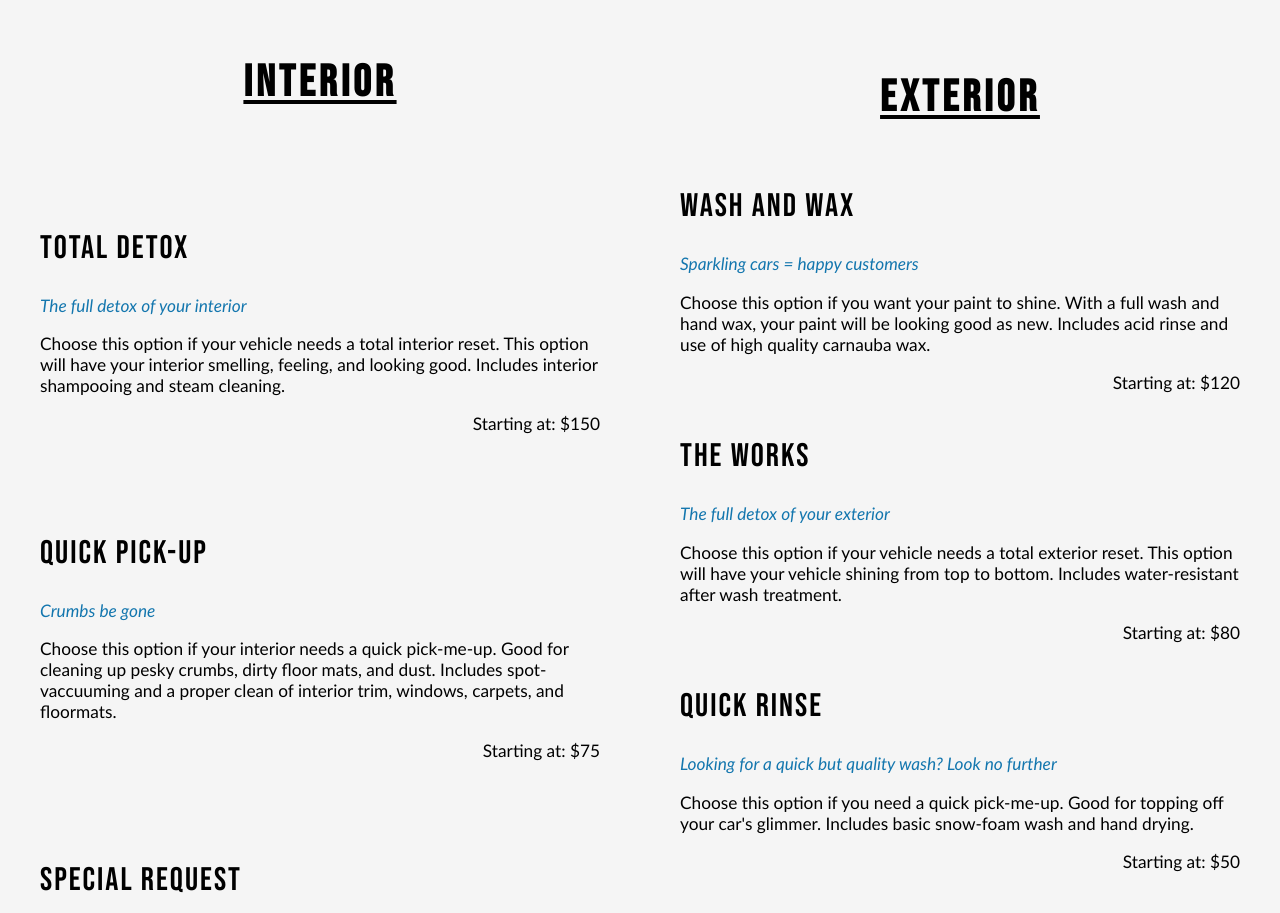
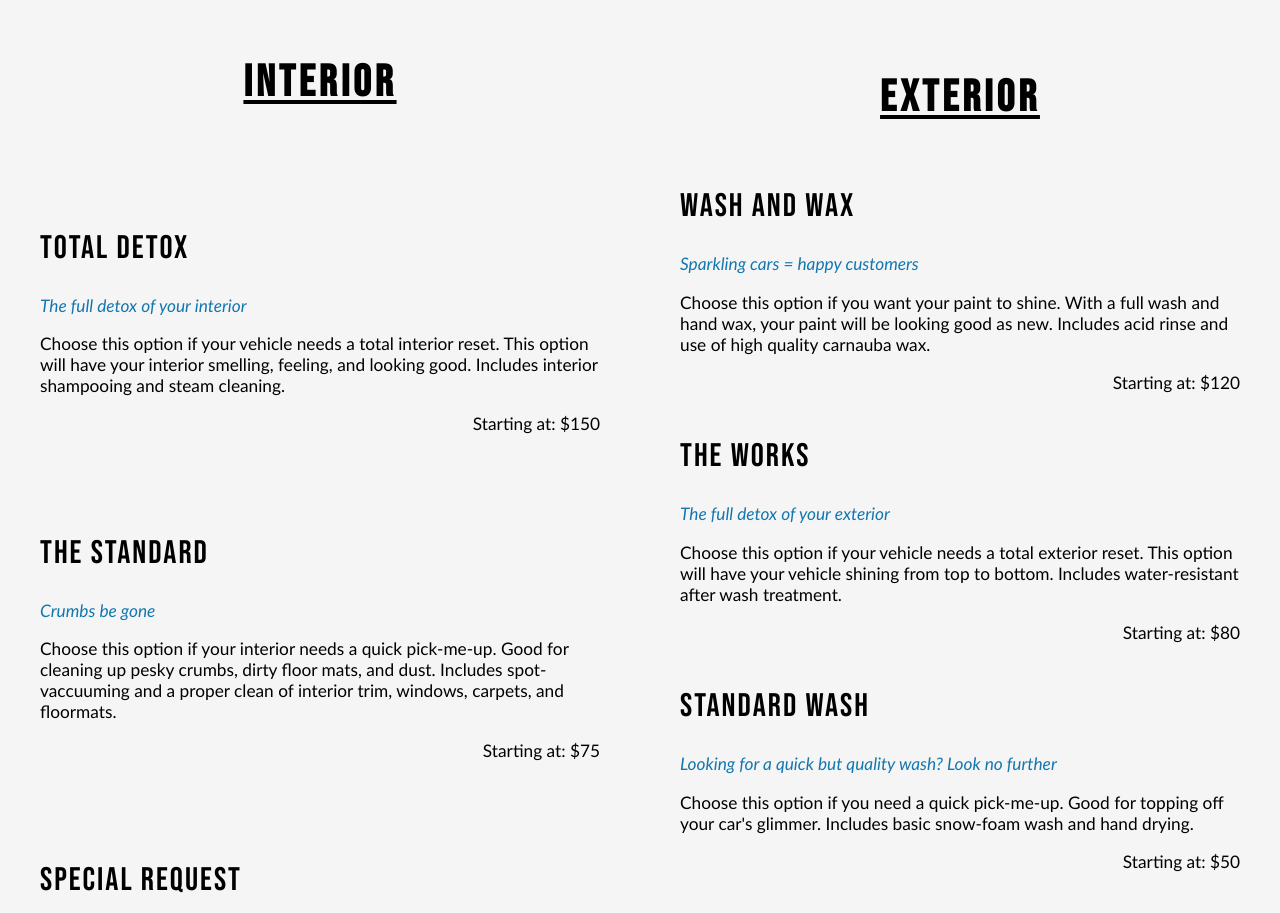
Before and after one commit to amspell04/wheely-clean.com, a plain HTML site: page services.html in a window 1280 px wide. Shown: the part 156-1069 px from the top of the page. Drawn offline with Linux system fonts and the light colour scheme.

Commit message:
service names changed

```diff
--- a/services.html
+++ b/services.html
@@ -46,7 +46,7 @@
 
         <div class="serv-two">
 
-        <h2>Quick Pick-up</h2>
+        <h2>The Standard</h2>
             <p class="one-liner">Crumbs be gone</p>
                 <p class="description">Choose this option if your interior needs a quick pick-me-up. Good for
                     cleaning up pesky crumbs, dirty floor mats, and dust. Includes spot-vaccuuming and a proper clean of interior
@@ -96,7 +96,7 @@
 
                     <div class="serv-three">
 
-                    <h2>Quick Rinse</h2>
+                    <h2>Standard Wash</h2>
                         <p class="one-liner">Looking for a quick but quality wash? Look no further</p>
                             <p class="description">Choose this option if you need a quick pick-me-up. Good for topping off your car's glimmer. Includes
                                 basic snow-foam wash and hand drying.
```
Also changed, not shown: 1 other file.
